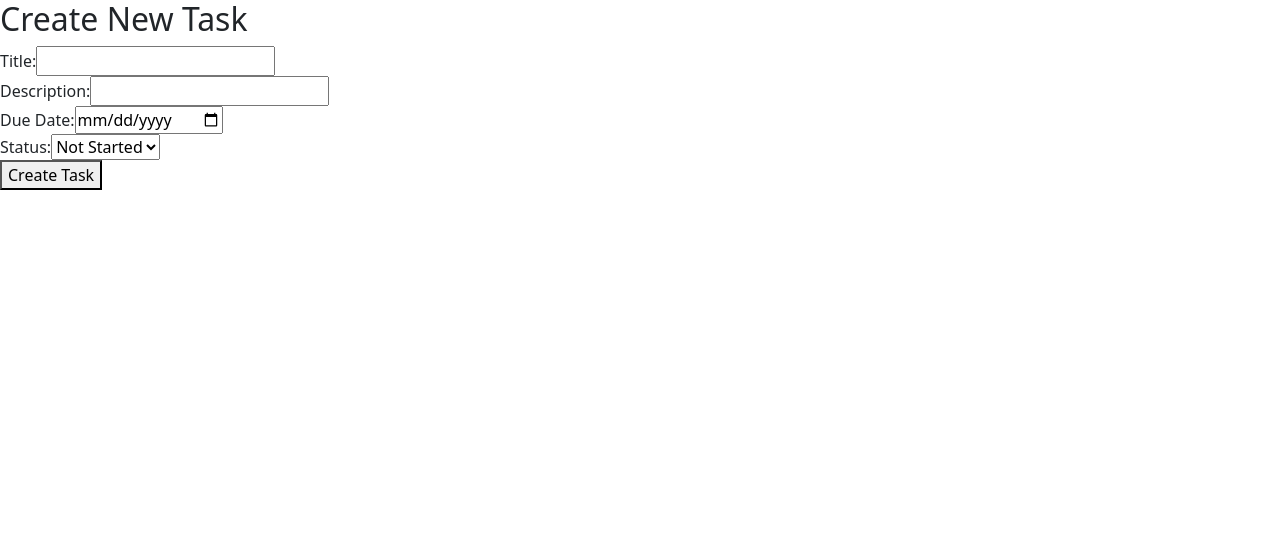
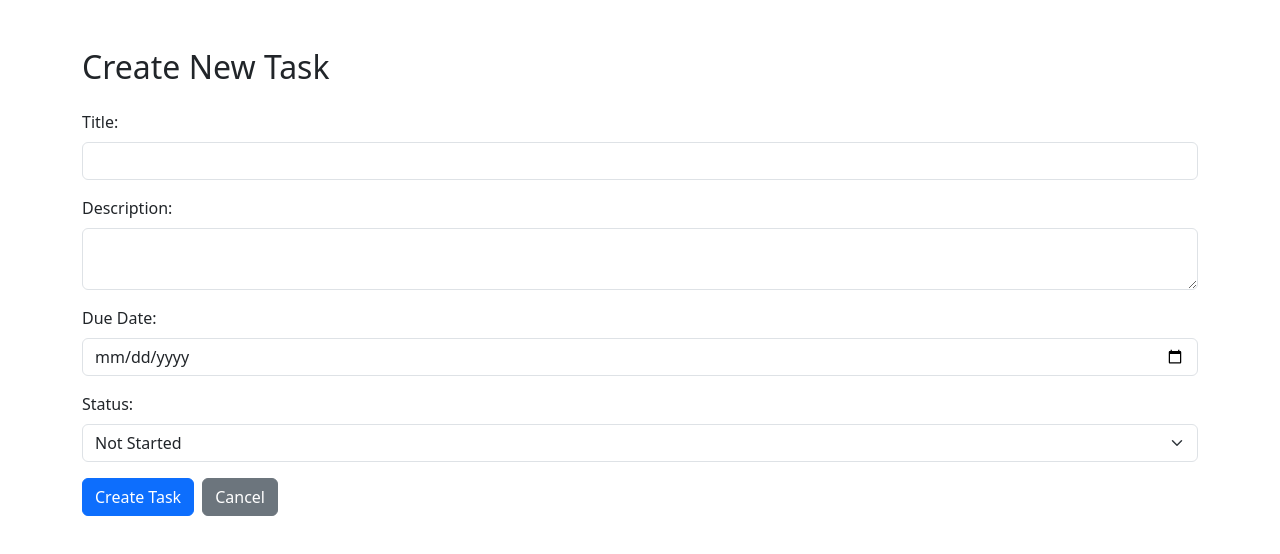
Before and after one commit to fadetula/tasktracker-frontend, an Angular app: page /create in a window 1280 px wide. Shown: the top 554 px of the page. Built offline with nearby package versions, Linux system fonts and the light colour scheme.

Commit message:
Revamped create task page

```diff
--- a/src/app/create-task/create-task.component.html
+++ b/src/app/create-task/create-task.component.html
@@ -1,24 +1,27 @@
+<div class="container mt-5">
   <h2>Create New Task</h2>
-<form (ngSubmit)="onSubmit()" #taskForm="ngForm">
-  <div>
-    <label>Title:</label>
-    <input name="title" [(ngModel)]="task.title" required />
+  <form (ngSubmit)="onSubmit()" #taskForm="ngForm" class="mt-4">
+    <div class="mb-3">
+      <label for="title" class="form-label">Title:</label>
+      <input id="title" class="form-control" name="title" required [(ngModel)]="task.title">
     </div>
-  <div>
-    <label>Description:</label>
-    <input name="description" [(ngModel)]="task.description" required />
+    <div class="mb-3">
+      <label for="description" class="form-label">Description:</label>
+      <textarea id="description" class="form-control" name="description" rows="2" [(ngModel)]="task.description"></textarea>
     </div>
-  <div>
-    <label>Due Date:</label>
-    <input type="date" name="dueDate" [(ngModel)]="task.dueDate" required />
+    <div class="mb-3">
+      <label for="dueDate" class="form-label">Due Date:</label>
+      <input id="dueDate" type="date" class="form-control" name="dueDate" [(ngModel)]="task.dueDate">
     </div>
-  <div>
-    <label>Status:</label>
-    <select name="status" [(ngModel)]="task.status" required>
+    <div class="mb-3">
+      <label for="status" class="form-label">Status:</label>
+      <select id="status" class="form-select" name="status" [(ngModel)]="task.status">
         <option value="not started">Not Started</option>
         <option value="in progress">In Progress</option>
-      <option value="done">Done</option>
+        <option value="completed">Completed</option>
       </select>
     </div>
-  <button type="submit">Create Task</button>
+    <button type="submit" class="btn btn-primary me-2">Create Task</button>
+    <a routerLink="/" class="btn btn-secondary">Cancel</a>
   </form>
+</div>
--- a/src/app/create-task/create-task.component.ts
+++ b/src/app/create-task/create-task.component.ts
@@ -2,12 +2,12 @@ import { Component } from '@angular/core';
 import { FormsModule } from '@angular/forms';
 import { Task } from '../task.model';
 import { TaskService } from '../tasks/task.service';
-import { Router } from '@angular/router';
+import { Router, RouterModule } from '@angular/router';
 
 @Component({
   selector: 'app-create-task',
   standalone: true,
-  imports: [FormsModule],
+  imports: [FormsModule, RouterModule],
   templateUrl: './create-task.component.html',
   styleUrl: './create-task.component.css'
 })
```
Lines whose indentation alone changed are shown as unchanged.
